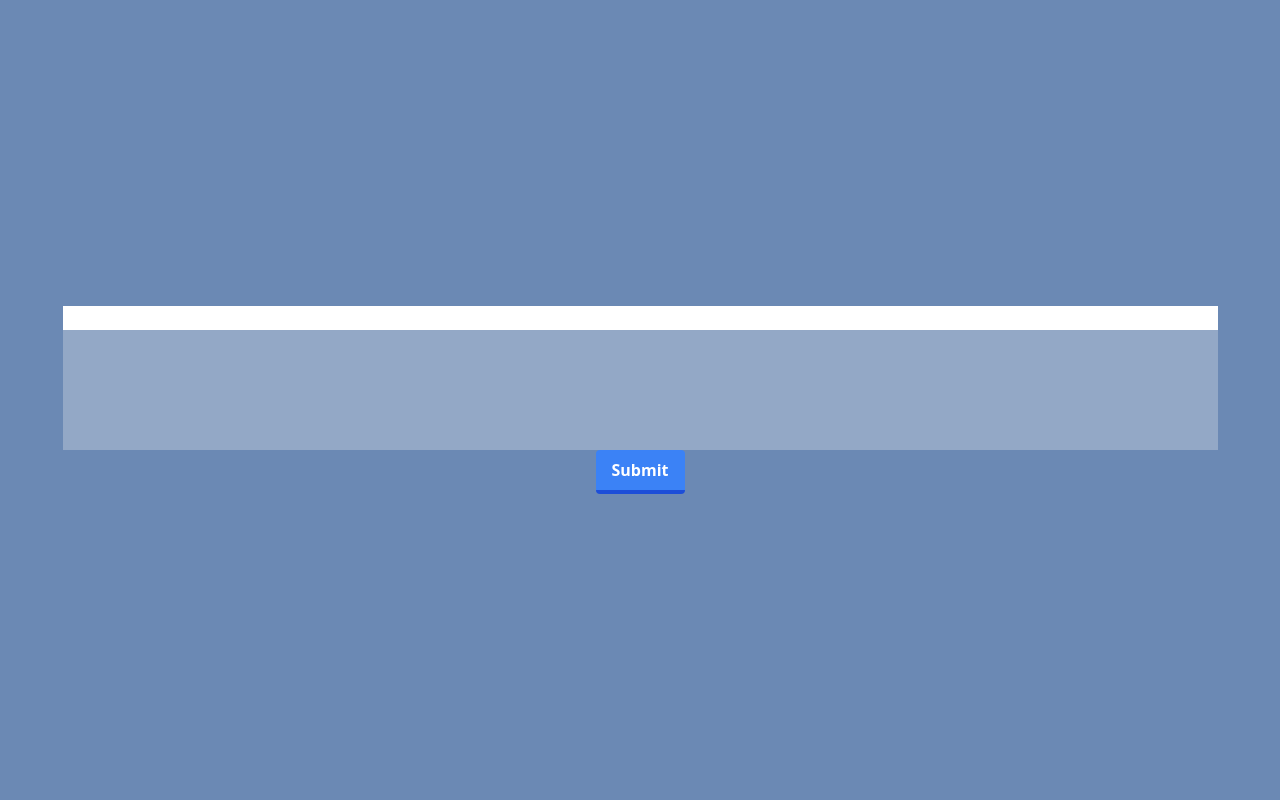
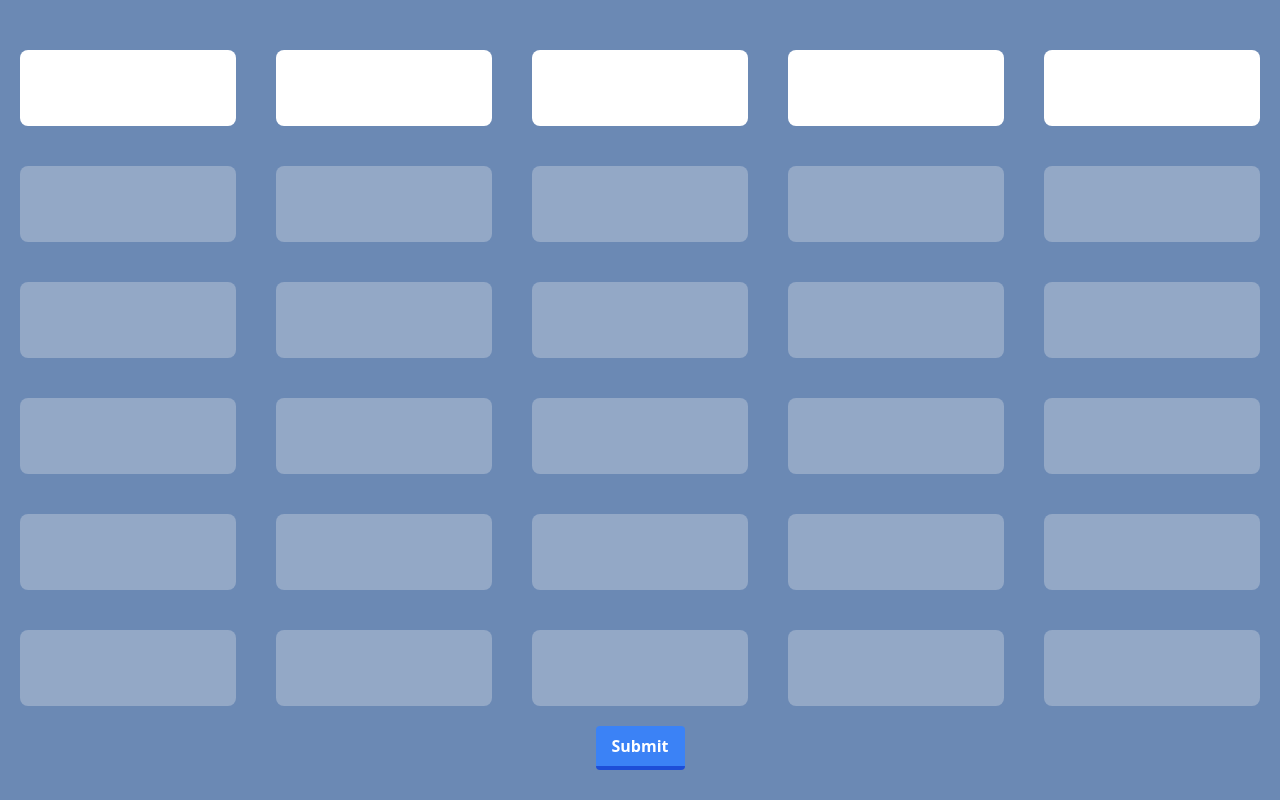
Before and after one commit to Veidz/termo, a React (Vite) app: page / in a window 1280 px wide. Built offline with nearby package versions, Linux system fonts and the light colour scheme.

Commit message:
fix length logic

```diff
--- a/src/components/Board/index.jsx
+++ b/src/components/Board/index.jsx
@@ -22,12 +22,6 @@ function Board() {
     colorRow1, colorRow2, colorRow3, colorRow4, colorRow5, colorRow6,
   } = useContext(TermoContext);
 
-  console.log(colorRow1);
-  console.log(colorRow2);
-  console.log(colorRow3);
-  console.log(colorRow4);
-  console.log(colorRow5);
-
   const handleChange = (selectedPosition, { target }) => {
     const { value } = target;
 
@@ -41,37 +35,37 @@ function Board() {
   const boardRow1 = {
     handleChange,
     disabled: currentRow !== 1,
-    color: colorRow1 && colorRow1,
+    color: colorRow1,
   };
 
   const boardRow2 = {
     handleChange,
     disabled: currentRow !== 2,
-    color: colorRow2 && colorRow2,
+    color: colorRow2,
   };
 
   const boardRow3 = {
     handleChange,
     disabled: currentRow !== 3,
-    color: colorRow3 && colorRow3,
+    color: colorRow3,
   };
 
   const boardRow4 = {
     handleChange,
     disabled: currentRow !== 4,
-    color: colorRow4 && colorRow4,
+    color: colorRow4,
   };
 
   const boardRow5 = {
     handleChange,
     disabled: currentRow !== 5,
-    color: colorRow5 && colorRow5,
+    color: colorRow5,
   };
 
   const boardRow6 = {
     handleChange,
     disabled: currentRow !== 6,
-    color: colorRow6 && colorRow6,
+    color: colorRow6,
   };
 
   return (
--- a/src/components/BoardRow/index.jsx
+++ b/src/components/BoardRow/index.jsx
@@ -7,42 +7,42 @@ const { input } = style;
 
 function BoardRow({ props }) {
   const { handleChange, disabled, color } = props;
-  // console.log(color[0][1]);
+  console.log(color[0]);
 
   // const { colorIndex } = useContext(TermoContext);
   // console.log(colorIndex);
   return (
     <>
       <input
-        // className={ `${input} ${color[0][1]}` }
+        className={ color.length ? `${input} ${color[0][1]}` : `${input}` }
         type="text"
         onChange={ (event) => handleChange(0, event) }
         maxLength="1"
         disabled={ disabled }
       />
       <input
-        // className={ color ? `${input} ${color[1][1]}` : `${input}` }
+        className={ color.length ? `${input} ${color[1][1]}` : `${input}` }
         type="text"
         onChange={ (event) => handleChange(1, event) }
         maxLength="1"
         disabled={ disabled }
       />
       <input
-        // className={ color ? `${input} ${color[2][1]}` : `${input}` }
+        className={ color.length ? `${input} ${color[2][1]}` : `${input}` }
         type="text"
         onChange={ (event) => handleChange(2, event) }
         maxLength="1"
         disabled={ disabled }
       />
       <input
-        // className={ color ? `${input} ${color[3][1]}` : `${input}` }
+        className={ color.length ? `${input} ${color[3][1]}` : `${input}` }
         type="text"
         onChange={ (event) => handleChange(3, event) }
         maxLength="1"
         disabled={ disabled }
       />
       <input
-        // className={ color ? `${input} ${color[4][1]}` : `${input}` }
+        className={ color.length ? `${input} ${color[4][1]}` : `${input}` }
         type="text"
         onChange={ (event) => handleChange(4, event) }
         maxLength="1"
```
